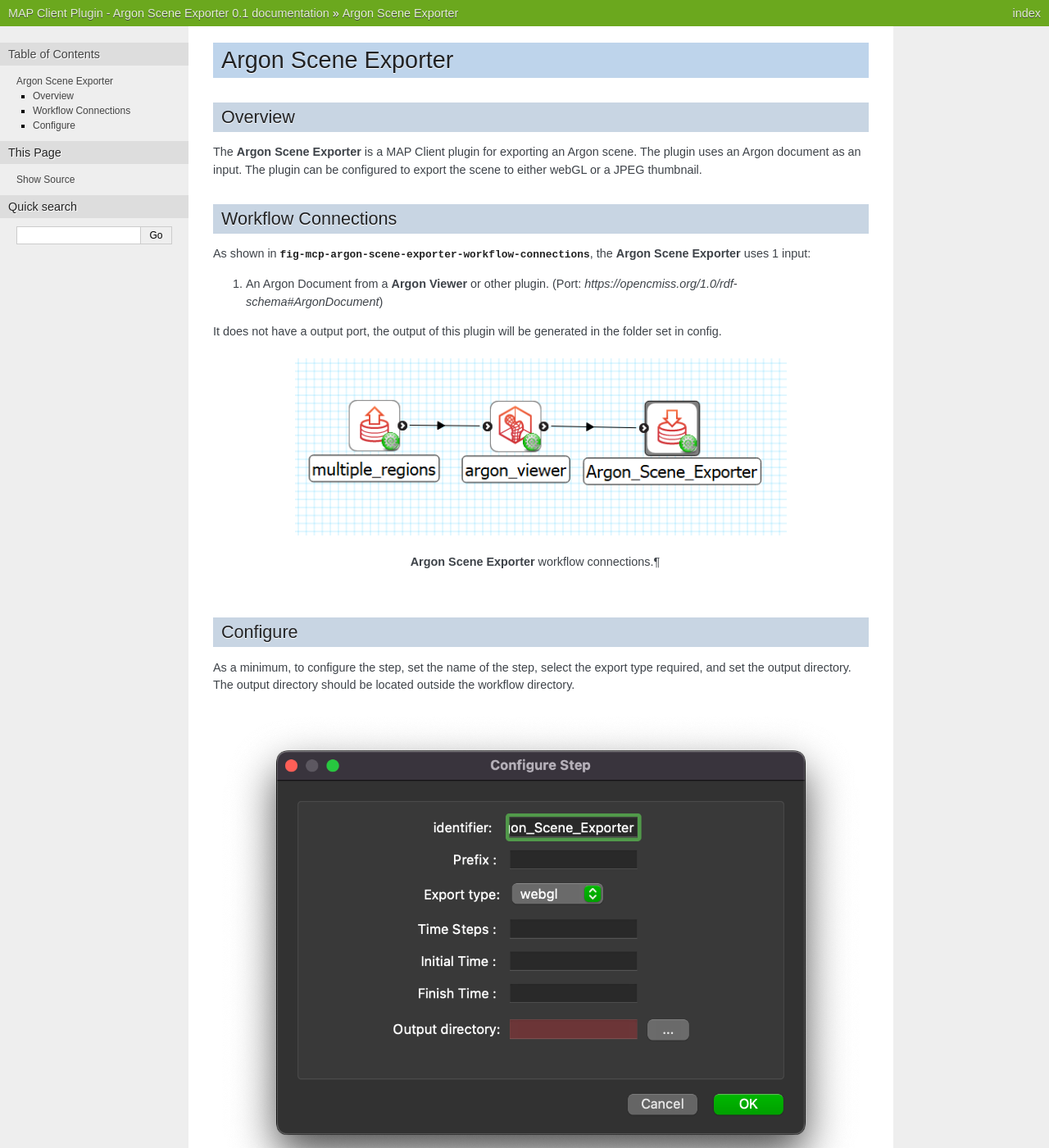
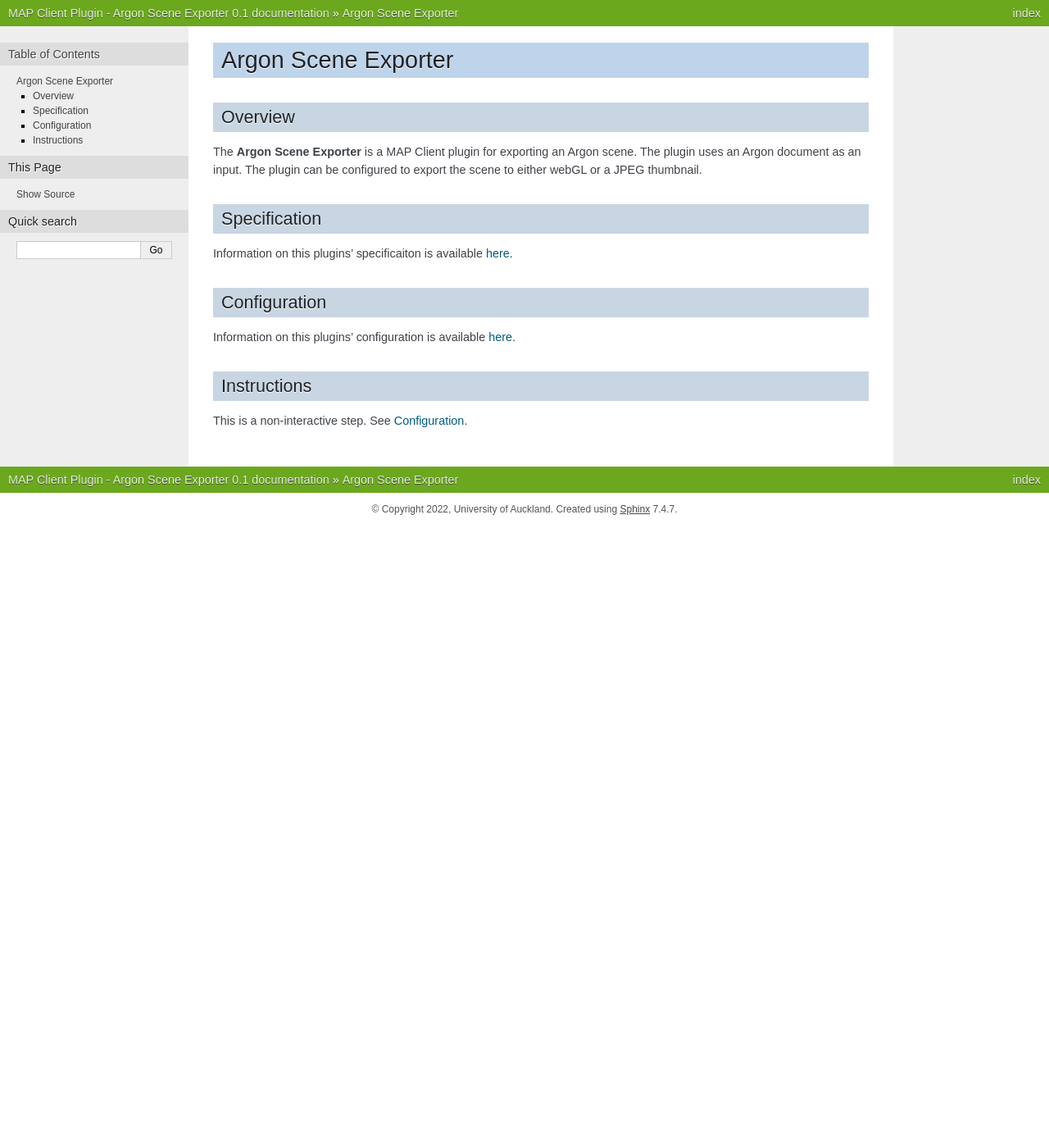
Before and after one commit to mapclient-plugins/mapclientplugins.argonsceneexporterstep, a Sphinx documentation site: the page built from docs/index.rst, in a window 1280 px wide and 1400 px high. Shown: the whole window at 82% size. Built offline with Sphinx 7.4.7, drawn with Linux system fonts in a browser that asks for light colours; some of the changed text lies outside the part shown.

Commit message:
Update documentation

```diff
--- a/docs/index.rst
+++ b/docs/index.rst
@@ -8,49 +8,18 @@
 The plugin uses an Argon document as an input.
 The plugin can be configured to export the scene to either webGL or a JPEG thumbnail.
 
-Workflow Connections
---------------------
+Specification
+-------------
 
-As shown in :numref:`fig-mcp-argon-scene-exporter-workflow-connections`, the **Argon Scene Exporter** uses 1 input:
+Information on this plugins' specificaiton is available :ref:`here <mcp-argonsceneexporter-specification>`.
 
-1. An Argon Document from a **Argon Viewer** or other plugin. (Port: *https://opencmiss.org/1.0/rdf-schema#ArgonDocument*)
+Configuration
+-------------
 
-It does not have a output port, the output of this plugin will be generated in the folder set in config.
+Information on this plugins' configuration is available :ref:`here <mcp-argonsceneexporter-configuration>`.
 
-.. _fig-mcp-argon-scene-exporter-workflow-connections:
+Instructions
+------------
 
-.. figure:: _images/workflow-connections.png
-   :alt: Argon Scene Exporter workflow connections.
-   :align: center
-   :figwidth: 75%
-
-   **Argon Scene Exporter** workflow connections.¶
-
-Configure
----------
-
-As a minimum, to configure the step, set the name of the step, select the export type required, and set the output directory.
-The output directory should be located outside the workflow directory.
-
-.. _fig-mcp-argon-scene-exporter-configure-dialog:
-
-.. figure:: _images/step-configuration-dialog.png
-   :alt: Step configure dialog
-
-   Argon scene exporter step configuration dialog.
-
-There are four other parameters for configuring the step that are optional:
-
-#. Prefix
-#. Time Steps
-#. Initial Time
-#. Finish Time
-
-The *Prefix* parameter, is a string that is placed as a prefix on all files produced by the type of export selected.
-The *Time Steps* parameter, is an integer representing the number of time steps to output the export at between the *Initial Time* and the *Finish Time*.
-The *Time Steps* parameter, is currently ignored for the *thumbnail* export, the intention is to output a GIF image in the future.
-The *Initial Time* parameter, is the initial time to export the scene from.
-The *Finish Time* parameter, is the final time to export the scene to.
-
-The *Time Steps*, *Initial Time*, and *Finish Time* are only appropriate for time varying scenes.
-If the scene is not time varying these parameters are ignored.
+This is a non-interactive step.
+See `Configuration`_.
```
Also changed, not shown: docs/configuration.rst (added, +30 -0 lines), docs/specification.rst (added, +10 -0 lines).
